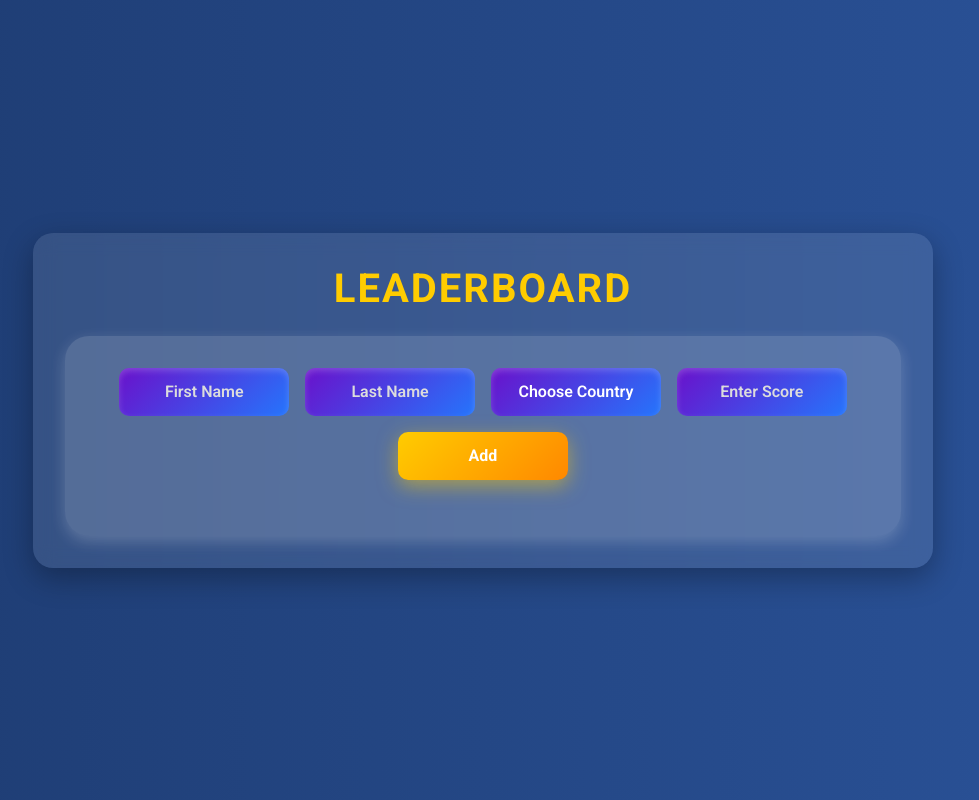
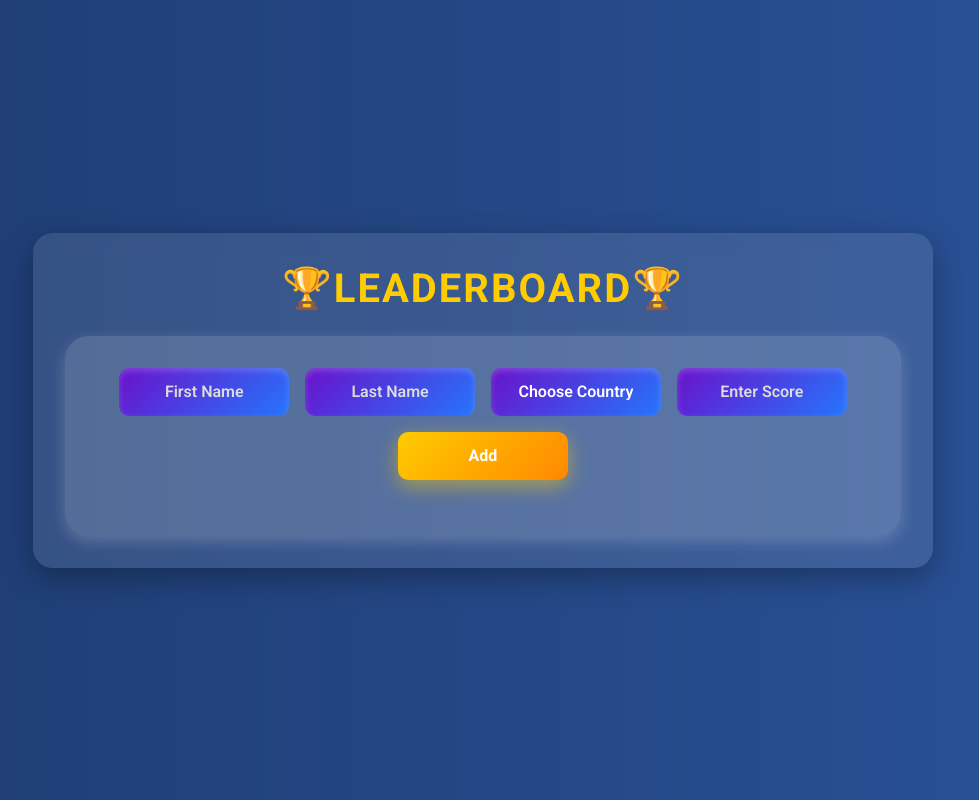
Before and after one commit to Vikas-2020/Cricket-LeaderBoard, a plain HTML site: page index.html in a window 1280 px wide. Shown: the whole page, without its empty margins (157-1136 px from the left). Drawn offline with Linux system fonts and the light colour scheme.

Commit message:
change in hml

```diff
--- a/index.html
+++ b/index.html
@@ -21,7 +21,7 @@
   </head>
   <body>
     <div id="wrapper">
-      <h1 class="heading">LeaderBoard</h1>
+      <h1 class="heading">🏆LeaderBoard🏆</h1>
       <div id="bg-color">
         <div class="entries">
           <form action="">
```
